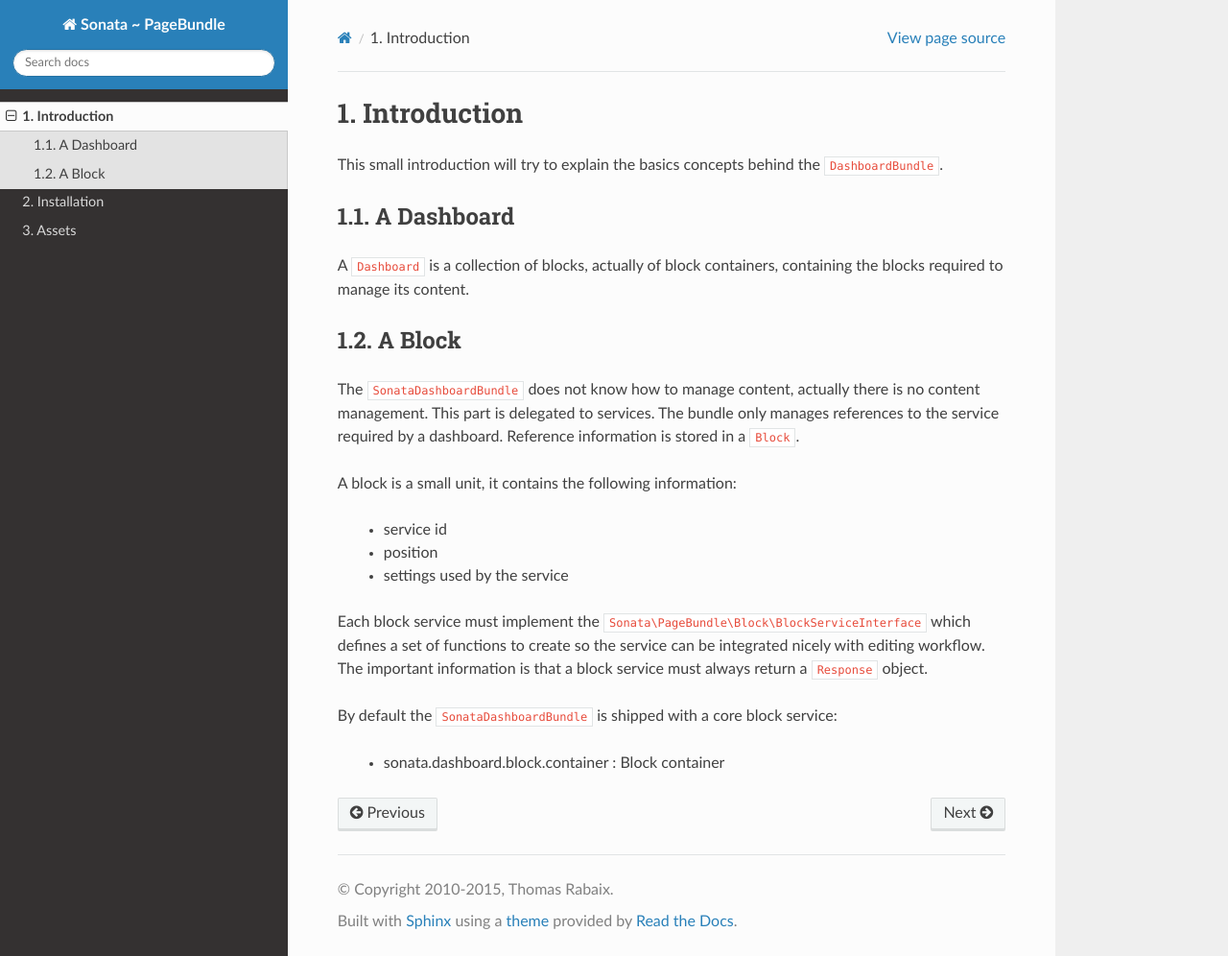
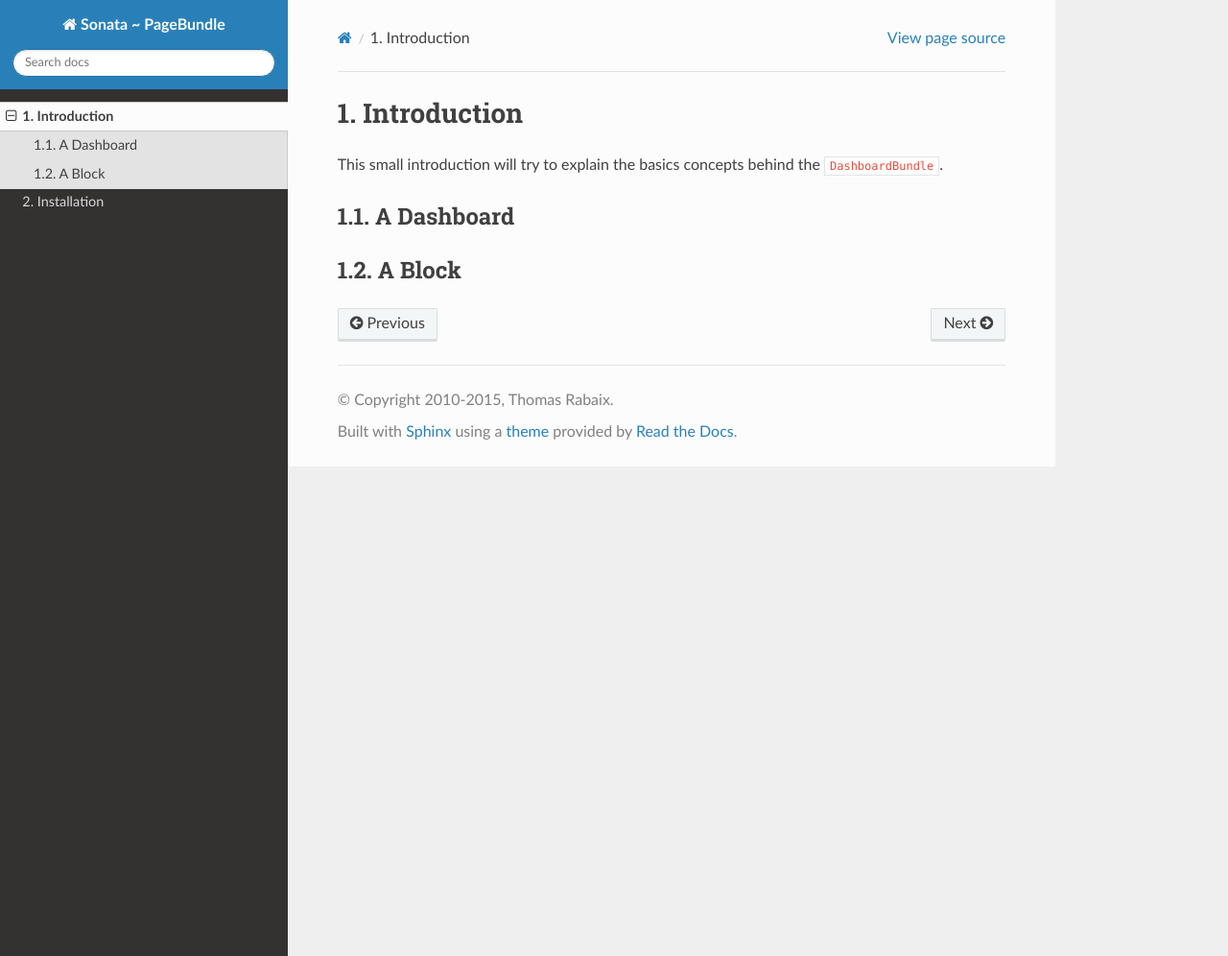
Before and after one commit to sonata-project/SonataDashboardBundle, a Sphinx documentation site: the page built from Resources/doc/reference/introduction.rst, in a window 1280 px wide and 996 px high. Shown: the whole window at 96% size. Built offline with Sphinx 7.4.7 and the Read the Docs theme 2.0.0, drawn with Linux system fonts in a browser that asks for light colours.

Commit message:
Revert "Assets management documentation" (#59)

```diff
--- a/Resources/doc/index.rst
+++ b/Resources/doc/index.rst
@@ -10,4 +10,3 @@ Reference Guide
 
    reference/introduction
    reference/installation
-   reference/assets
--- a/Resources/doc/reference/introduction.rst
+++ b/Resources/doc/reference/introduction.rst
@@ -7,28 +7,6 @@ This small introduction will try to explain the basics concepts behind the
 A Dashboard
 -----------
 
-A ``Dashboard`` is a collection of blocks, actually of block containers, containing the
-blocks required to manage its content.
 
 A Block
 -------
-
-The ``SonataDashboardBundle`` does not know how to manage content, actually there is
-no content management. This part is delegated to services. The bundle only
-manages references to the service required by a dashboard. Reference information is
-stored in a ``Block``.
-
-A block is a small unit, it contains the following information:
-
- - service id
- - position
- - settings used by the service
-
-Each block service must implement the ``Sonata\PageBundle\Block\BlockServiceInterface``
-which defines a set of functions to create so the service can be integrated
-nicely with editing workflow. The important information is that a block service
-must always return a ``Response`` object.
-
-By default the ``SonataDashboardBundle`` is shipped with a core block service:
-
- - sonata.dashboard.block.container      : Block container
```
Also changed, not shown: Resources/doc/reference/assets.rst (deleted, +0 -23 lines), 1 other file.
